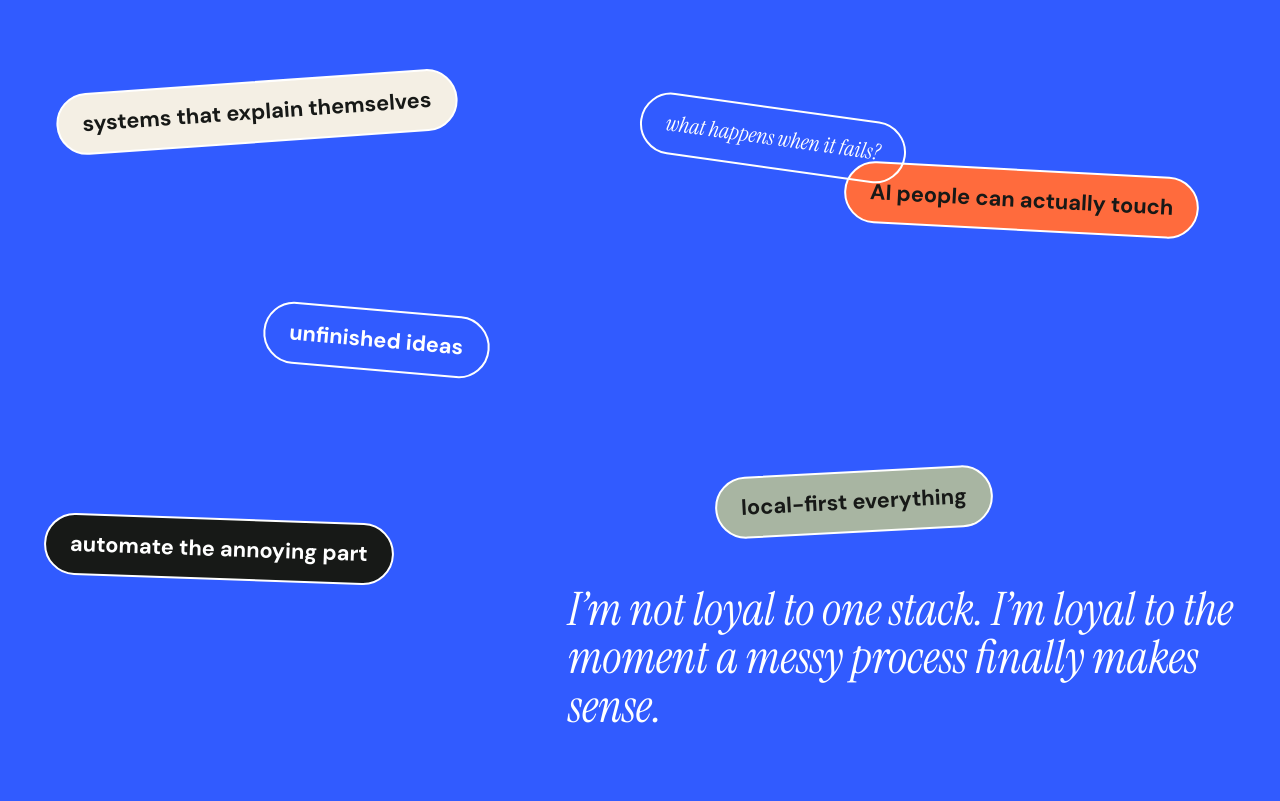
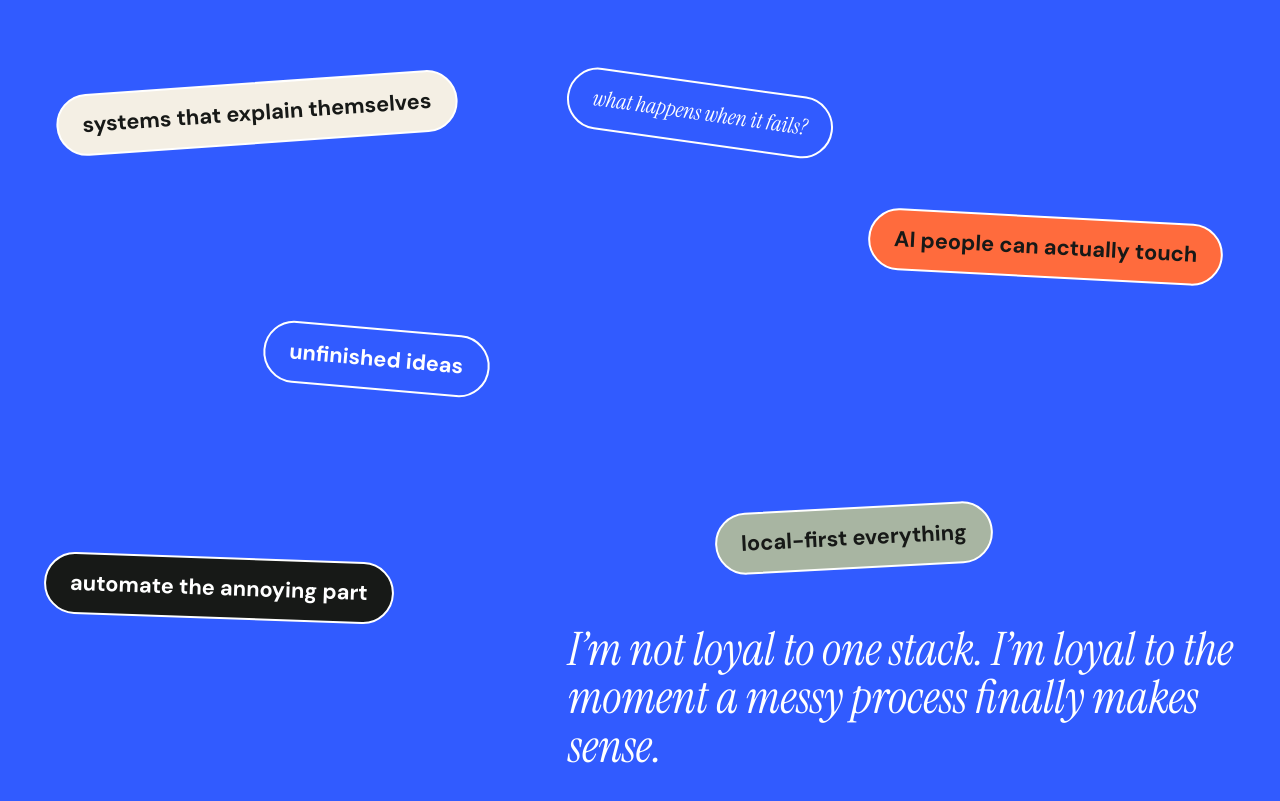
Before and after one commit to abiekaputra/abiekaputra.github.io, a website: page index.html in a window 1280 px wide. Shown: the part 2272-3073 px from the top of the page. Drawn offline with Linux system fonts and the light colour scheme.

Commit message:
fix: prevent curiosity badges from overlapping

```diff
--- a/css/responsive.css
+++ b/css/responsive.css
@@ -42,6 +42,28 @@
   }
   .formal-row {
     grid-template-columns: 1fr 1fr;
+  }
+}
+
+@media (max-width: 820px) {
+  .thought-cloud {
+    display: flex;
+    min-height: auto;
+    flex-wrap: wrap;
+    align-items: flex-start;
+    gap: 14px;
+    margin: 70px 0 90px;
+  }
+  .thought {
+    position: static;
+    white-space: normal;
+    transform: none;
+  }
+  .thought:nth-child(even) {
+    transform: rotate(2deg);
+  }
+  .thought:nth-child(3n) {
+    transform: rotate(-2deg);
   }
 }
 
@@ -92,25 +114,6 @@
   }
   .human-notes {
     margin-top: 70px;
-  }
-  .thought-cloud {
-    display: flex;
-    min-height: auto;
-    flex-wrap: wrap;
-    align-items: flex-start;
-    gap: 14px;
-    margin: 70px 0 90px;
-  }
-  .thought {
-    position: static;
-    white-space: normal;
-    transform: none;
-  }
-  .thought:nth-child(even) {
-    transform: rotate(2deg);
-  }
-  .thought:nth-child(3n) {
-    transform: rotate(-2deg);
   }
   .project-link {
     grid-template-columns: 1fr auto;
--- a/css/story.css
+++ b/css/story.css
@@ -20,7 +20,7 @@
 
 .thought-cloud {
   position: relative;
-  min-height: 520px;
+  min-height: 560px;
   margin-top: 90px;
 }
 
@@ -44,8 +44,8 @@
   transform: rotate(-4deg);
 }
 .thought-orange {
-  top: 20%;
-  right: 4%;
+  top: 27%;
+  right: 2%;
   background: var(--orange);
   color: var(--ink);
   transform: rotate(3deg);
@@ -63,8 +63,8 @@
   transform: rotate(-3deg);
 }
 .thought-small {
-  top: 8%;
-  right: 28%;
+  top: 3%;
+  right: 34%;
   font-family: var(--display);
   font-style: italic;
   font-weight: 400;
```
